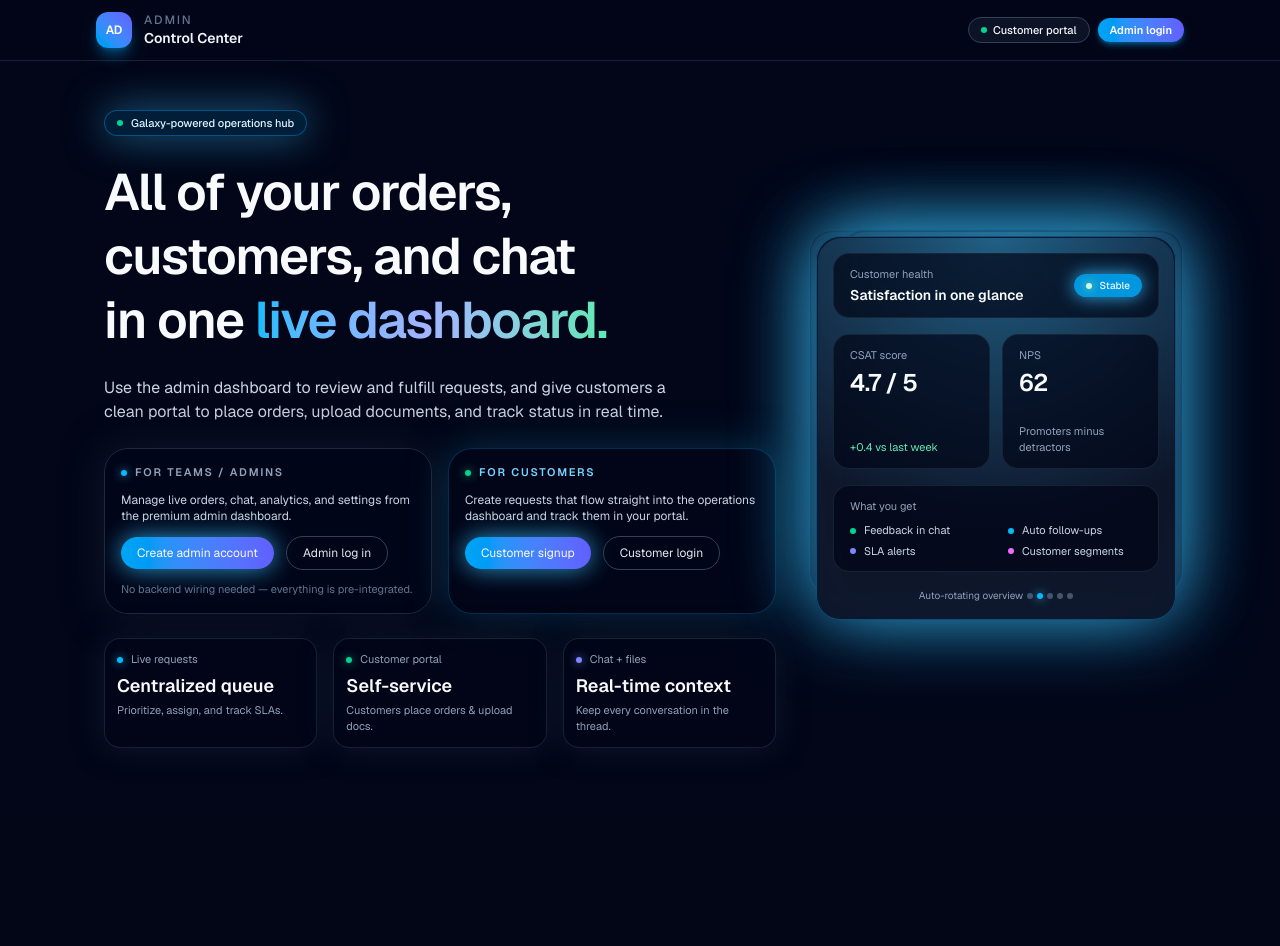
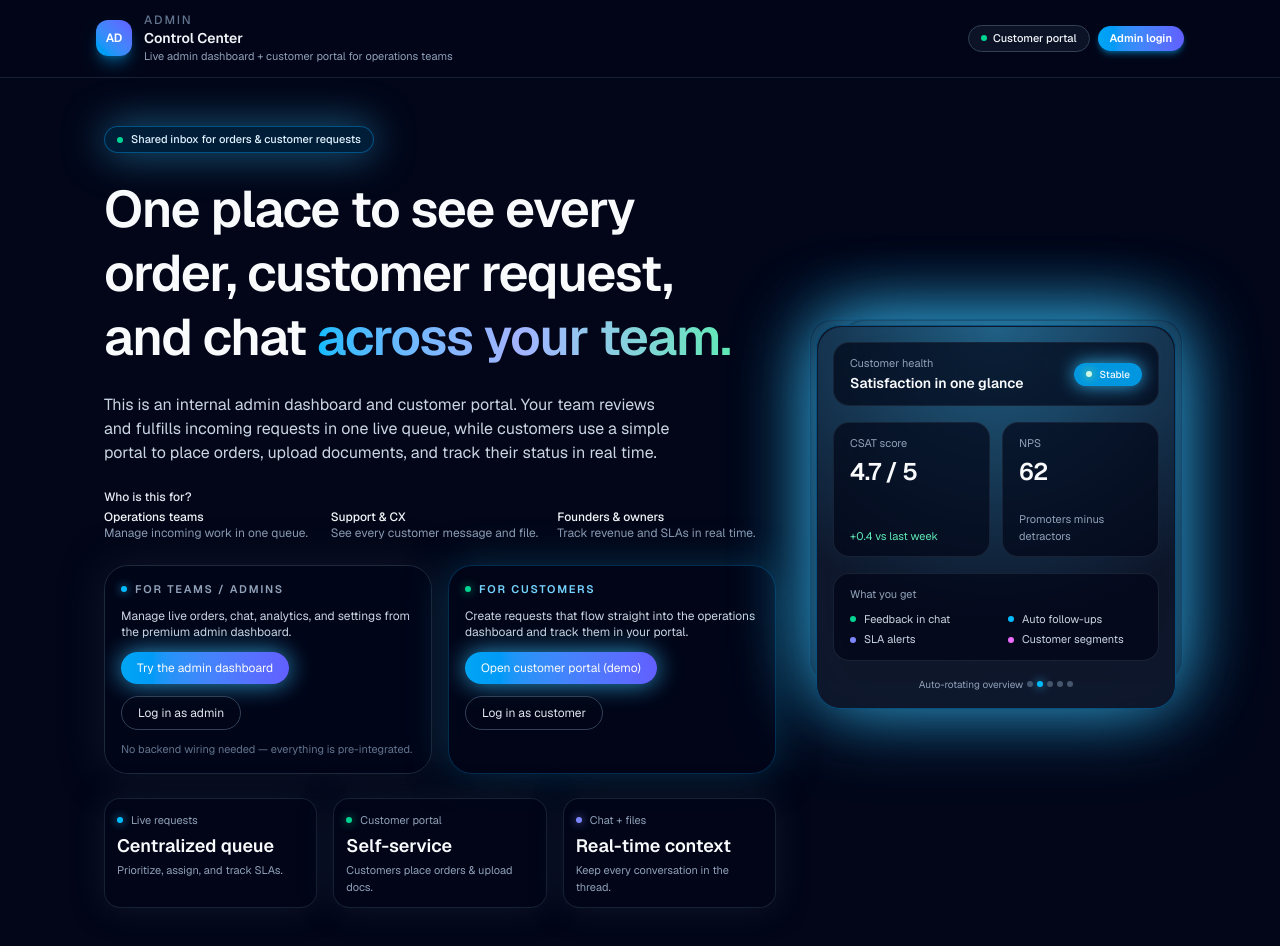
Before and after one commit to LakshyaAhlawat/dashboard-app, a Next.js app: page / in a window 1280 px wide. Shown: the top 946 px of the page. Before the commit the page ends 812 px from the top, so only its background shows below. Built offline with nearby package versions, Linux system fonts and the light colour scheme.

Commit message:
Update landing page copy and carousel layout

```diff
--- a/src/app/HomeActions.js
+++ b/src/app/HomeActions.js
@@ -19,13 +19,13 @@ export default function HomeActions() {
               href="/signup"
               className="inline-flex items-center justify-center rounded-full bg-linear-to-r from-sky-500 to-indigo-500 px-4 py-2 text-slate-50 shadow-[0_0_24px_rgba(56,189,248,0.8)] transition hover:from-sky-400 hover:to-indigo-400"
             >
-              Create admin account
+              Try the admin dashboard
             </Link>
             <Link
               href="/login"
               className="inline-flex items-center justify-center rounded-full border border-slate-700 bg-slate-950/70 px-4 py-2 text-slate-200 transition hover:bg-slate-900"
             >
-              Admin log in
+              Log in as admin
             </Link>
           </div>
           <span className="text-[11px] text-slate-500">
@@ -48,13 +48,13 @@ export default function HomeActions() {
               href="/consumer/signup"
               className="inline-flex items-center justify-center rounded-full bg-linear-to-r from-sky-500 to-indigo-500 px-4 py-2 text-slate-50 shadow-[0_0_24px_rgba(56,189,248,0.8)] transition hover:from-sky-400 hover:to-indigo-400"
             >
-              Customer signup
+              Open customer portal (demo)
             </Link>
             <Link
               href="/consumer/login"
               className="inline-flex items-center justify-center rounded-full border border-slate-700 bg-slate-950/70 px-4 py-2 text-slate-200 transition hover:bg-slate-900"
             >
-              Customer login
+              Log in as customer
             </Link>
           </div>
         </div>
--- a/src/app/page.js
+++ b/src/app/page.js
@@ -25,6 +25,9 @@ export default function Home() {
               <span className="text-sm font-semibold text-slate-100">
                 Control Center
               </span>
+              <span className="text-[11px] text-slate-400">
+                Live admin dashboard + customer portal for operations teams
+              </span>
             </div>
           </div>
           <nav className="hidden items-center gap-2 text-[11px] md:flex">
@@ -49,19 +52,37 @@ export default function Home() {
         <section className="max-w-2xl space-y-6">
           <p className="inline-flex items-center gap-2 rounded-full border border-sky-500/40 bg-sky-500/15 px-3 py-1 text-[11px] font-medium text-sky-100 shadow-[0_0_40px_rgba(56,189,248,0.55)] backdrop-blur">
             <span className="h-1.5 w-1.5 rounded-full bg-emerald-400" />
-            Galaxy-powered operations hub
+            Shared inbox for orders & customer requests
           </p>
           <h1 className="text-balance text-3xl font-semibold leading-tight tracking-tight text-slate-50 sm:text-4xl lg:text-[3.2rem]">
-            All of your orders, customers, and chat in one
+            One place to see every order, customer request, and chat
             <span className="bg-linear-to-r from-sky-400 via-indigo-300 to-emerald-300 bg-clip-text text-transparent">
               {" "}
-              live dashboard.
+              across your team.
             </span>
           </h1>
           <p className="max-w-xl text-sm text-slate-300 sm:text-base">
-            Use the admin dashboard to review and fulfill requests, and give customers a clean
-            portal to place orders, upload documents, and track status in real time.
+            This is an internal admin dashboard and customer portal. Your team reviews and fulfills
+            incoming requests in one live queue, while customers use a simple portal to place orders,
+            upload documents, and track their status in real time.
           </p>
+          <div className="mt-3 space-y-1 text-[11px] text-slate-300 sm:text-xs">
+            <p className="font-medium text-slate-200">Who is this for?</p>
+            <div className="grid gap-2 sm:grid-cols-3">
+              <div>
+                <p className="font-medium text-slate-100">Operations teams</p>
+                <p className="text-slate-400">Manage incoming work in one queue.</p>
+              </div>
+              <div>
+                <p className="font-medium text-slate-100">Support & CX</p>
+                <p className="text-slate-400">See every customer message and file.</p>
+              </div>
+              <div>
+                <p className="font-medium text-slate-100">Founders & owners</p>
+                <p className="text-slate-400">Track revenue and SLAs in real time.</p>
+              </div>
+            </div>
+          </div>
           <HomeActions />
           <div className="mt-5 grid gap-4 text-[11px] text-slate-300 sm:grid-cols-3">
             <div className="group relative overflow-hidden rounded-2xl border border-slate-800/80 bg-slate-950/80 p-3 shadow-[0_0_30px_rgba(15,23,42,1)] transition-all duration-300 hover:-translate-y-1 hover:border-sky-500/80 hover:shadow-[0_0_50px_rgba(56,189,248,0.8)]">
```
